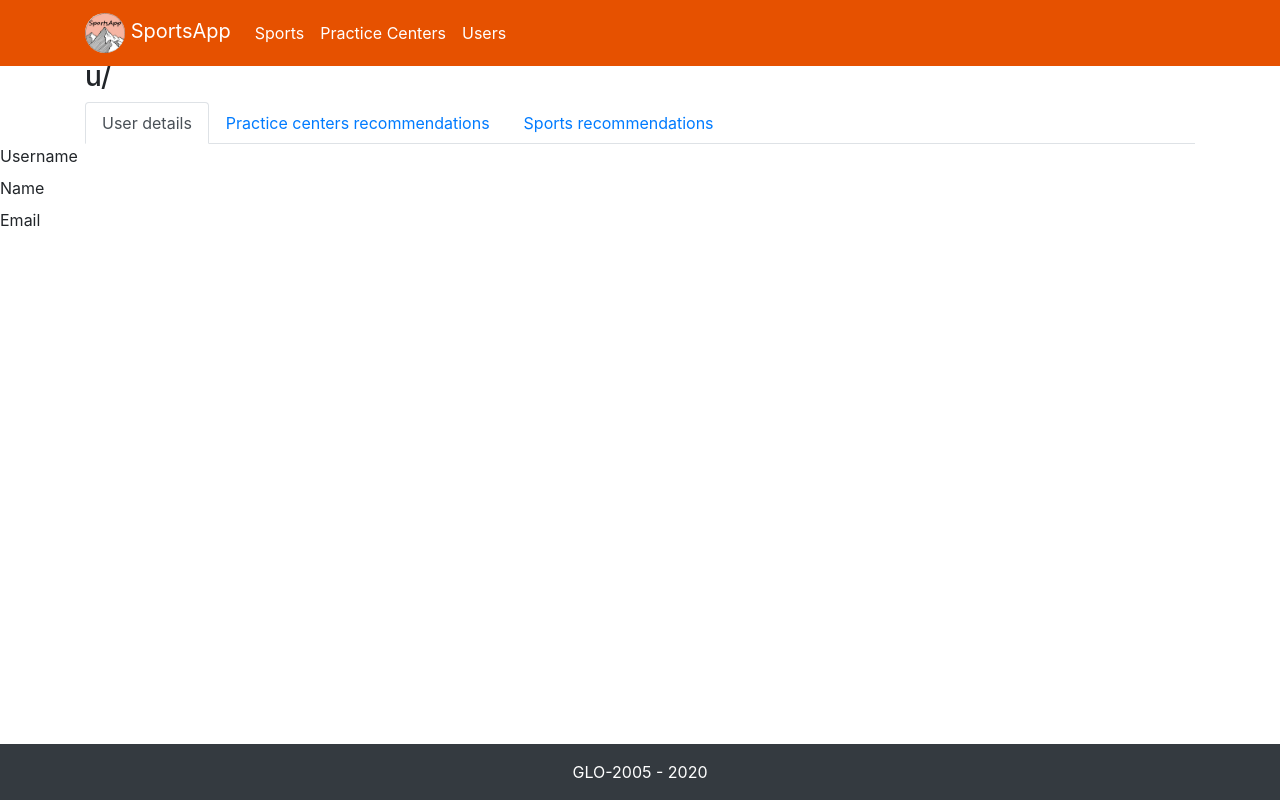
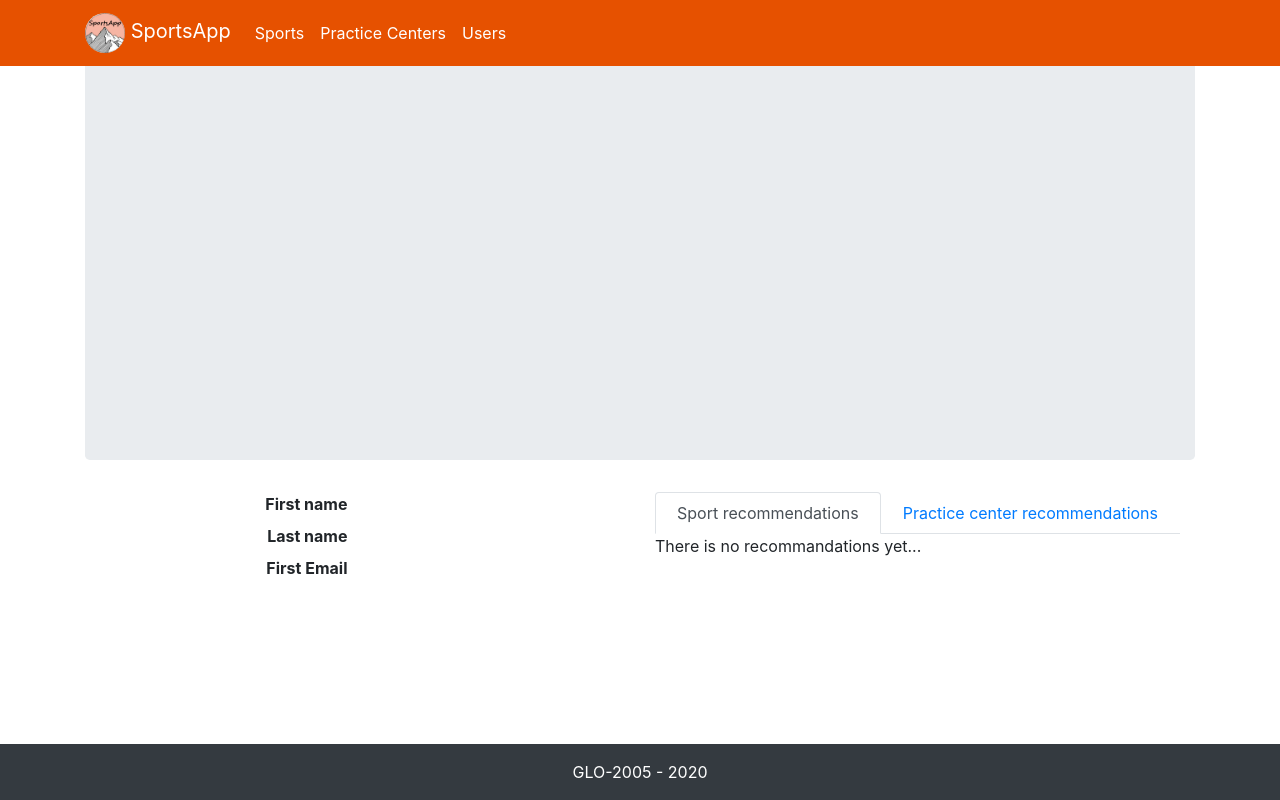
Before and after one commit to fabien-roy/glo-2005-sportsapp, a Flask app: template app/templates/user_details.html in a window 1280 px wide. Run offline with Flask 2, Linux system fonts and the light colour scheme; the template is opened without the code that fills it, so the values that code supplies are empty; some libraries are stand-ins or nearby versions.

Commit message:
Add details template to user

```diff
--- a/app/templates/macros/recommendations.html
+++ b/app/templates/macros/recommendations.html
@@ -34,3 +34,19 @@
 {{ nothing() }}
 {% endif %}
 {%- endmacro %}
+
+{% macro double_list(sport_recommendations, practice_center_recommendations) -%}
+<ul class="nav nav-tabs nav-fill" role="tablist">
+  <li class="nav-item"><a class="nav-link active" data-toggle="tab" href="#sport_recommendations">Sport recommendations</a></li>
+  <li class="nav-item"><a class="nav-link" data-toggle="tab" href="#practice_center_recommendations">Practice center recommendations</a></li>
+</ul>
+
+<div class="tab-content">
+  <div id="sport_recommendations" class="tab-pane fade show active">
+    {{ list(sport_recommendations) }}
+  </div>
+  <div id="practice_center_recommendations" class="tab-pane fade">
+    {{ list(practice_center_recommendations) }}
+  </div>
+</div>
+{%- endmacro %}
--- a/app/templates/user_details.html
+++ b/app/templates/user_details.html
@@ -1,121 +1,18 @@
-{% extends "layout.html" %}
-{% block content %}
+{% extends "details.html" %}
+{% from 'macros/jumbotron.html' import jumbotron %}
+{% from 'macros/details.html' import details, detail %}
+{% from 'macros/recommendations.html' import double_list %}
 
-<!-- TODO : Not "user-profile" -->
+{% block jumbotron %}
+{{ jumbotron(user.username, 'users') }}
+{% endblock %}
 
-<div class="container emp-profile">
-    <div class="profile-head">
-        <h3>
-            u/ {{ user.username }}
-        </h3>
-    </div>
-    <ul class="nav nav-tabs" id="profile-tabs" role="tablist">
-        <li class="nav-item">
-            <a class="nav-link active" id="user-details-tab" data-toggle="tab" href="#details" role="tab"
-               aria-controls="home" aria-selected="true">User details</a>
-        </li>
-        <li class="nav-item">
-            <a class="nav-link" id="user-practice-centers-recommendations-tab" data-toggle="tab"
-               href="#practice-centers-recommendations" role="tab"
-               aria-controls="profile" aria-selected="false">Practice centers recommendations</a>
-        </li>
-        <li class="nav-item">
-            <a class="nav-link" id="user-sports-recommendations-tab" data-toggle="tab"
-               href="#sports-recommendations" role="tab"
-               aria-controls="profile" aria-selected="false">Sports recommendations</a>
-        </li>
-    </ul>
+{% block details %}
+{{ details([detail('First name', user.first_name),
+            detail('Last name', user.last_name),
+            detail('First Email', user.email)]) }}
+{% endblock %}
 
-</div>
-<div class="row">
-    <div class="col-md-8">
-        <div class="tab-content profile-tab">
-            <div class="tab-pane fade show active" id="details" role="tabpanel" aria-labelledby="user-details-tab">
-                <div class="row">
-                    <div class="col-md-6">
-                        <label>Username</label>
-                    </div>
-                    <div class="col-md-6">
-                        <p>{{ user.username }}</p>
-                    </div>
-                </div>
-                <div class="row">
-                    <div class="col-md-6">
-                        <label>Name</label>
-                    </div>
-                    <div class="col-md-6">
-                        <p>{{ user.first_name or '' }} {{ user.last_name or '' }}</p>
-                    </div>
-                </div>
-
-                <div class="row">
-                    <div class="col-md-6">
-                        <label>Email</label>
-                    </div>
-                    <div class="col-md-6">
-                        <p>{{ user.email }}</p>
-                    </div>
-                </div>
-            </div>
-
-            <div class="tab-pane fade" id="practice-centers-recommendations" role="tabpanel"
-                 aria-labelledby="user-practice-centers-recommendations-tab">
-                <div class="row">
-                    <div class="col-md-6">
-                        {% for recommendation in user.practice_center_recommendations %}
-                        <ul class="list-unstyled">
-                            <li class="media">
-                                <div class="media-body">
-                                    <h5 class="mt-0 mb-1">
-                                        {% for i in range(recommendation.note) %}
-                                        &bigstar;
-                                        {% endfor %}
-                                        {% if recommendation.note < 5%}
-                                        {% for i in range(5 - recommendation.note) %}
-                                        &star;
-                                        {% endfor %}
-                                        {% endif %}
-                                    </h5>
-                                    <small class="text-muted">{{ recommendation.date }}</small>
-                                    <p class="article-content">{{ recommendation.comment }}
-                                    </p>
-                                </div>
-                            </li>
-                        </ul>
-                        {% endfor %}
-                    </div>
-                </div>
-            </div>
-            <div class="tab-pane fade" id="sports-recommendations" role="tabpanel"
-                 aria-labelledby="user-sports-recommendations-tab">
-                <div class="row">
-                    <div class="col-md-6">
-                        {% for recommendation in user.sport_recommendations %}
-                        <ul class="list-unstyled">
-                            <li class="media">
-                                <div class="media-body">
-                                    <h5 class="mt-0 mb-1">
-                                        {% for i in range(recommendation.note) %}
-                                        &bigstar;
-                                        {% endfor %}
-                                        {% if recommendation.note < 5%}
-                                        {% for i in range(5 - recommendation.note) %}
-                                        &star;
-                                        {% endfor %}
-                                        {% endif %}
-                                    </h5>
-                                    <small class="text-muted">{{ recommendation.date }}</small>
-                                    <p class="article-content">{{ recommendation.comment }}
-                                    </p>
-                                </div>
-                            </li>
-                        </ul>
-                        {% endfor %}
-                    </div>
-                </div>
-            </div>
-        </div>
-    </div>
-</div>
-
-    {% endblock %}
+{% block recommendations %}
+{{ double_list(user.sport_recommendations, user.practice_center_recommendations) }}
+{% endblock %}
```
